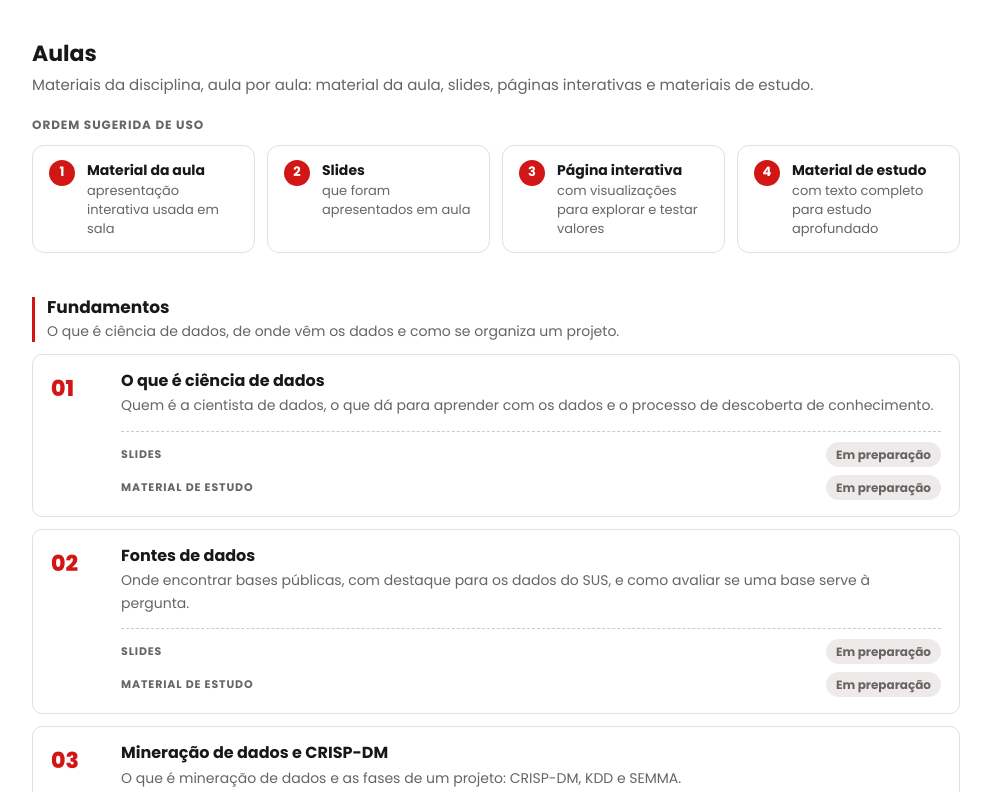
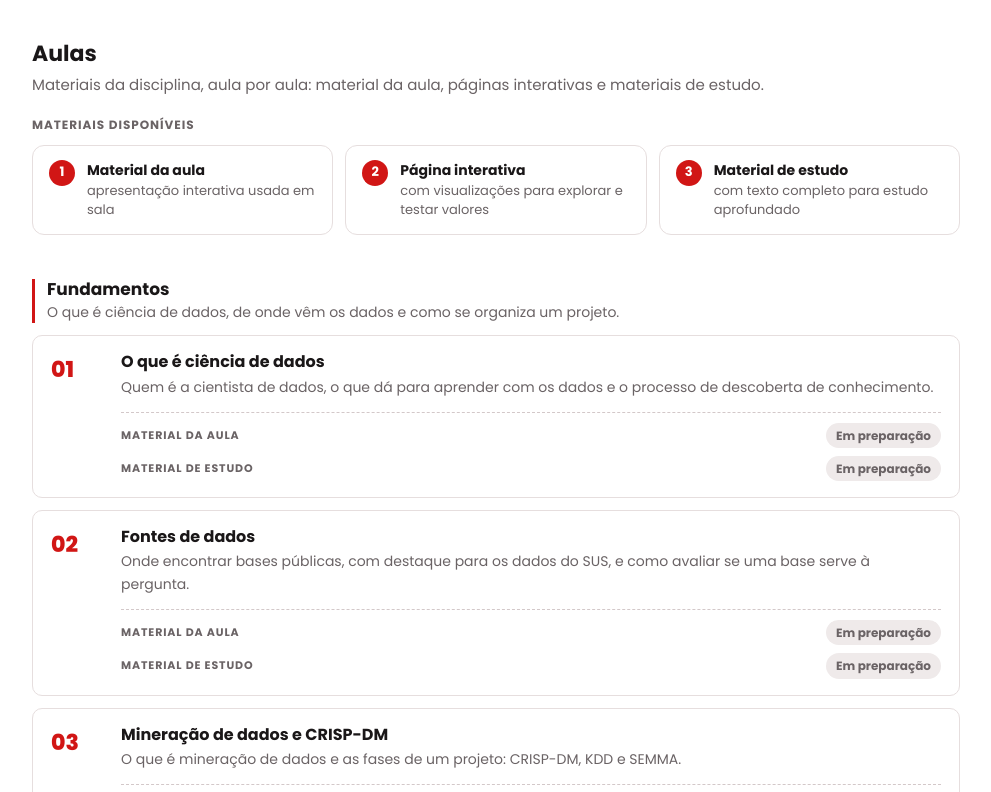
Before and after one commit to patriciaendo-git/ciencia-dados, a plain HTML site: page index.html in a window 1280 px wide. Shown: the part 141-933 px from the top of the page, without its empty margins (144-1135 px from the left). Drawn offline with Linux system fonts and the light colour scheme.

Commit message:
Add files via upload

```diff
--- a/index.html
+++ b/index.html
@@ -33,8 +33,7 @@ section{margin-top:44px}
 h2{font-size:22px;font-weight:700;margin-bottom:6px}
 .sub{color:var(--muted);max-width:none;margin-bottom:18px}
 .ordem{font-size:12px;font-weight:700;letter-spacing:.08em;text-transform:uppercase;color:var(--muted);margin:0 0 10px}
-.legend{list-style:none;padding:0;margin:0 0 44px;display:grid;grid-template-columns:repeat(4,1fr);gap:12px}
-@media (max-width:900px){.legend{grid-template-columns:repeat(2,1fr)}}
+.legend{list-style:none;padding:0;margin:0 0 44px;display:grid;grid-template-columns:repeat(3,1fr);gap:12px}
 .legend li{display:flex;gap:12px;align-items:flex-start;border:1px solid var(--line);border-radius:12px;padding:14px 16px;font-size:13px;line-height:1.45;color:var(--muted)}
 .legend .ln{flex:none;width:26px;height:26px;border-radius:50%;background:var(--red);color:#fff;font-weight:700;font-size:13px;display:grid;place-items:center}
 .legend b{display:block;color:var(--fg);font-weight:700;font-size:14px;margin-bottom:2px}
@@ -87,13 +86,12 @@ footer{margin-top:56px;padding-top:18px;border-top:1px solid var(--line);display
 
   <section aria-labelledby="aulas">
     <h2 id="aulas">Aulas</h2>
-    <p class="sub">Materiais da disciplina, aula por aula: material da aula, slides, páginas interativas e materiais de estudo.</p>
-    <p class="ordem">Ordem sugerida de uso</p>
+    <p class="sub">Materiais da disciplina, aula por aula: material da aula, páginas interativas e materiais de estudo.</p>
+    <p class="ordem">Materiais disponíveis</p>
     <ol class="legend">
       <li><span class="ln">1</span><div><b>Material da aula</b><span>apresentação interativa usada em sala</span></div></li>
-      <li><span class="ln">2</span><div><b>Slides</b><span>que foram apresentados em aula</span></div></li>
-      <li><span class="ln">3</span><div><b>Página interativa</b><span>com visualizações para explorar e testar valores</span></div></li>
-      <li><span class="ln">4</span><div><b>Material de estudo</b><span>com texto completo para estudo aprofundado</span></div></li>
+      <li><span class="ln">2</span><div><b>Página interativa</b><span>com visualizações para explorar e testar valores</span></div></li>
+      <li><span class="ln">3</span><div><b>Material de estudo</b><span>com texto completo para estudo aprofundado</span></div></li>
     </ol>
     <div class="grupos" id="lista"></div>
     <p class="note">Os exemplos e as práticas usam dados públicos do SUS e casos dos projetos do dotLAB.</p>
@@ -104,24 +102,24 @@ footer{margin-top:56px;padding-top:18px;border-top:1px solid var(--line);display
 </div>
 
 <script>
-/* Para publicar um material: preencha, dentro da aula, slides (PDF) / material (página interativa) / apostila (material de estudo) / colab com
+/* Para publicar um material: preencha, dentro da aula, aula (material da aula) / material (página interativa) / apostila (material de estudo) / colab com
    {arq:"aulas/<aula>/<arquivo>.pdf", pag:14, ver:"Versão 1.0 · novembro de 2026"}
    (página interativa: {pagina:"aulas/<aula>/index.html", ver:"..."})
    (no Colab, use {link:"https://colab.research.google.com/...", ver:"..."}).
    Material sem arquivo aparece como "Em preparação". Use null para "não se aplica". */
 const AULAS = [
-  {n:"01", t:"O que é ciência de dados", d:"Quem é a cientista de dados, o que dá para aprender com os dados e o processo de descoberta de conhecimento.", slides:{}, apostila:{}, colab:null},
-  {n:"02", t:"Fontes de dados", d:"Onde encontrar bases públicas, com destaque para os dados do SUS, e como avaliar se uma base serve à pergunta.", slides:{}, apostila:{}, colab:null},
-  {n:"03", t:"Mineração de dados e CRISP-DM", d:"O que é mineração de dados e as fases de um projeto: CRISP-DM, KDD e SEMMA.", slides:{}, apostila:{}, colab:null},
-  {n:"04", t:"Introdução ao aprendizado de máquina I", d:"Conceitos, tipos de aprendizado (supervisionado, não supervisionado e por reforço) e tipos de dados.", slides:{}, apostila:{}, colab:null},
-  {n:"05", t:"Introdução ao aprendizado de máquina II", d:"Treino, validação e teste; validação cruzada; subajuste e sobreajuste.", slides:{}, apostila:{}, colab:null},
-  {n:"06", t:"Árvore de decisão", d:"Entropia, ganho de informação, construção da árvore passo a passo e poda.", aula:{pagina:"aulas/arvore-de-decisao/arvore-de-decisao-material-da-aula.html", ver:"Versão 2 · novembro de 2026"}, slides:{arq:"aulas/arvore-de-decisao/arvore-de-decisao-slides.pdf", pag:29, ver:"Versão 1.0 · novembro de 2026"}, material:{pagina:"aulas/arvore-de-decisao/index.html", ver:"Versão 1.8 · novembro de 2026"}, apostila:{arq:"aulas/arvore-de-decisao/arvore-de-decisao-material-de-estudo.pdf", pag:15, ver:"Versão 1.9 · novembro de 2026"}, colab:null},
-  {n:"07", t:"Random Forest e AdaBoost", d:"Comitês de modelos: bagging, Random Forest, boosting e AdaBoost, rodada a rodada.", aula:{pagina:"aulas/random-forest-e-adaboost/random-forest-e-adaboost-material-da-aula.html", ver:"Versão 7 · novembro de 2026"}, slides:{arq:"aulas/random-forest-e-adaboost/random-forest-e-adaboost-slides.pdf", pag:32, ver:"Versão 1.0 · novembro de 2026"}, material:{pagina:"aulas/random-forest-e-adaboost/index.html", ver:"Versão 1.4 · novembro de 2026"}, apostila:{arq:"aulas/random-forest-e-adaboost/random-forest-e-adaboost-material-de-estudo.pdf", pag:18, ver:"Versão 1.4 · novembro de 2026"}, colab:null},
-  {n:"08", t:"kNN", d:"Classificação pelos vizinhos mais próximos: distâncias e escolha de k.", slides:{}, apostila:{}, colab:null},
-  {n:"09", t:"SVM", d:"Hiperplano, margem, vetores de suporte, margem suave e o truque do kernel.", slides:{arq:"aulas/svm/svm-slides.pdf", pag:24, ver:"Versão 1.0 · novembro de 2026"}, material:{pagina:"aulas/svm/index.html", ver:"Versão 1.0 · novembro de 2026"}, apostila:{arq:"aulas/svm/svm-material-de-estudo.pdf", pag:15, ver:"Versão 1.0 · novembro de 2026"}, colab:null},
-  {n:"10", t:"Métricas de avaliação", d:"Matriz de confusão, acurácia, sensibilidade, especificidade, precisão, limiar de decisão e curva ROC.", slides:{arq:"aulas/metricas-de-avaliacao/metricas-de-avaliacao-slides.pdf", pag:25, ver:"Versão 1.1 · novembro de 2026"}, material:{pagina:"aulas/metricas-de-avaliacao/index.html", ver:"Versão 1.1 · novembro de 2026"}, apostila:{arq:"aulas/metricas-de-avaliacao/metricas-de-avaliacao-material-de-estudo.pdf", pag:13, ver:"Versão 1.1 · novembro de 2026"}, colab:null},
-  {n:"11", t:"Configuração de hiperparâmetros", d:"Parâmetros e hiperparâmetros, vazamento de dados, validação cruzada, busca em grade e busca aleatória.", slides:{arq:"aulas/configuracao-de-hiperparametros/configuracao-de-hiperparametros-slides.pdf", pag:19, ver:"Versão 1.0 · novembro de 2026"}, material:{pagina:"aulas/configuracao-de-hiperparametros/index.html", ver:"Versão 1.0 · novembro de 2026"}, apostila:{arq:"aulas/configuracao-de-hiperparametros/configuracao-de-hiperparametros-material-de-estudo.pdf", pag:13, ver:"Versão 1.0 · novembro de 2026"}, colab:null},
-  {n:"12", t:"k-means", d:"Agrupamento passo a passo e escolha do número de grupos.", slides:{}, apostila:{}, colab:null}
+  {n:"01", t:"O que é ciência de dados", d:"Quem é a cientista de dados, o que dá para aprender com os dados e o processo de descoberta de conhecimento.", aula:{}, apostila:{}, colab:null},
+  {n:"02", t:"Fontes de dados", d:"Onde encontrar bases públicas, com destaque para os dados do SUS, e como avaliar se uma base serve à pergunta.", aula:{}, apostila:{}, colab:null},
+  {n:"03", t:"Mineração de dados e CRISP-DM", d:"O que é mineração de dados e as fases de um projeto: CRISP-DM, KDD e SEMMA.", aula:{}, apostila:{}, colab:null},
+  {n:"04", t:"Introdução ao aprendizado de máquina I", d:"Conceitos, tipos de aprendizado (supervisionado, não supervisionado e por reforço) e tipos de dados.", aula:{}, apostila:{}, colab:null},
+  {n:"05", t:"Introdução ao aprendizado de máquina II", d:"Treino, validação e teste; validação cruzada; subajuste e sobreajuste.", aula:{}, apostila:{}, colab:null},
+  {n:"06", t:"Árvore de decisão", d:"Entropia, ganho de informação, construção da árvore passo a passo e poda.", aula:{pagina:"aulas/arvore-de-decisao/arvore-de-decisao-material-da-aula.html", ver:"Versão 2 · novembro de 2026"}, material:{pagina:"aulas/arvore-de-decisao/index.html", ver:"Versão 1.8 · novembro de 2026"}, apostila:{arq:"aulas/arvore-de-decisao/arvore-de-decisao-material-de-estudo.pdf", pag:15, ver:"Versão 1.9 · novembro de 2026"}, colab:null},
+  {n:"07", t:"Random Forest e AdaBoost", d:"Comitês de modelos: bagging, Random Forest, boosting e AdaBoost, rodada a rodada.", aula:{pagina:"aulas/random-forest-e-adaboost/random-forest-e-adaboost-material-da-aula.html", ver:"Versão 7 · novembro de 2026"}, material:{pagina:"aulas/random-forest-e-adaboost/index.html", ver:"Versão 1.4 · novembro de 2026"}, apostila:{arq:"aulas/random-forest-e-adaboost/random-forest-e-adaboost-material-de-estudo.pdf", pag:18, ver:"Versão 1.4 · novembro de 2026"}, colab:null},
+  {n:"08", t:"kNN", d:"Classificação pelos vizinhos mais próximos: distâncias e escolha de k.", aula:{}, apostila:{}, colab:null},
+  {n:"09", t:"SVM", d:"Hiperplano, margem, vetores de suporte, margem suave e o truque do kernel.", aula:{}, material:{pagina:"aulas/svm/index.html", ver:"Versão 1.0 · novembro de 2026"}, apostila:{arq:"aulas/svm/svm-material-de-estudo.pdf", pag:15, ver:"Versão 1.0 · novembro de 2026"}, colab:null},
+  {n:"10", t:"Métricas de avaliação", d:"Matriz de confusão, acurácia, sensibilidade, especificidade, precisão, limiar de decisão e curva ROC.", aula:{}, material:{pagina:"aulas/metricas-de-avaliacao/index.html", ver:"Versão 1.1 · novembro de 2026"}, apostila:{arq:"aulas/metricas-de-avaliacao/metricas-de-avaliacao-material-de-estudo.pdf", pag:13, ver:"Versão 1.1 · novembro de 2026"}, colab:null},
+  {n:"11", t:"Configuração de hiperparâmetros", d:"Parâmetros e hiperparâmetros, vazamento de dados, validação cruzada, busca em grade e busca aleatória.", aula:{}, material:{pagina:"aulas/configuracao-de-hiperparametros/index.html", ver:"Versão 1.0 · novembro de 2026"}, apostila:{arq:"aulas/configuracao-de-hiperparametros/configuracao-de-hiperparametros-material-de-estudo.pdf", pag:13, ver:"Versão 1.0 · novembro de 2026"}, colab:null},
+  {n:"12", t:"k-means", d:"Agrupamento passo a passo e escolha do número de grupos.", aula:{}, apostila:{}, colab:null}
 ];
 const GRUPOS = [
   {t:"Fundamentos", d:"O que é ciência de dados, de onde vêm os dados e como se organiza um projeto.", ns:["01","02","03"]},
@@ -130,7 +128,7 @@ const GRUPOS = [
   {t:"Avaliação e ajuste de modelos", d:"Como medir o desempenho de um classificador e escolher os seus hiperparâmetros.", ns:["10","11"]},
   {t:"Agrupamento", d:"Aprendizado não supervisionado: encontrar grupos nos dados.", ns:["12"]}
 ];
-const TIPOS = [["aula","Material da aula"],["slides","Slides"],["material","Página interativa"],["apostila","Material de estudo"],["colab","Colab"]];
+const TIPOS = [["aula","Material da aula"],["material","Página interativa"],["apostila","Material de estudo"],["colab","Colab"]];
 
 function preencher(box, m, tipo){
   if(m.pagina){
```
